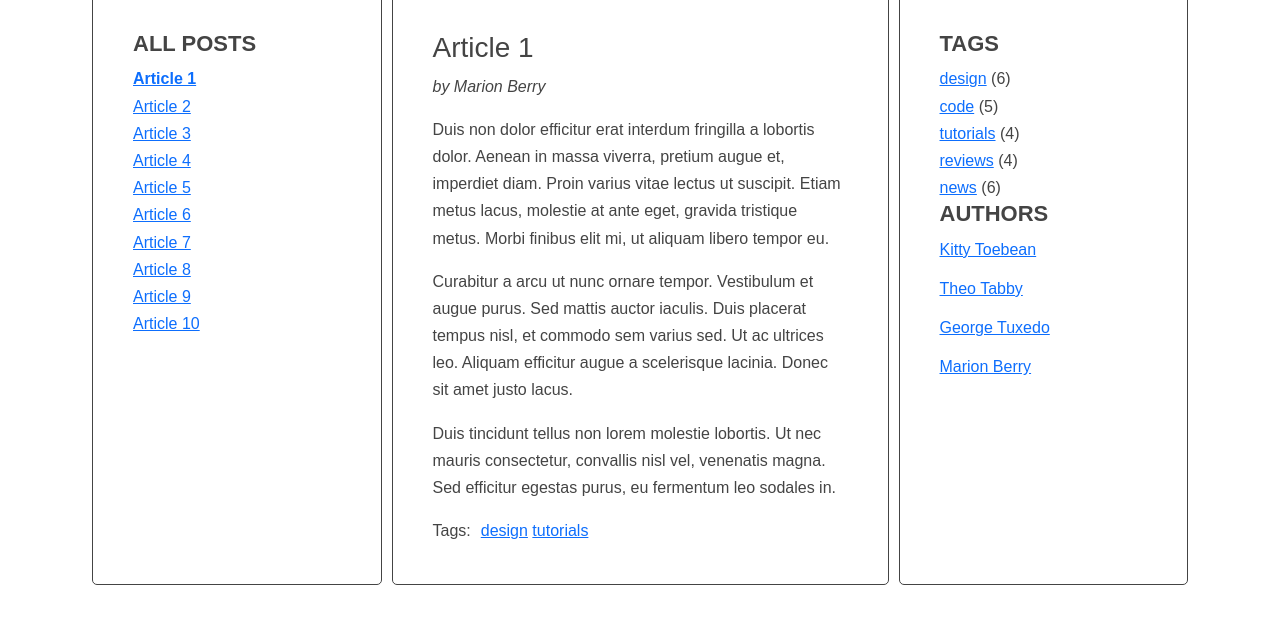
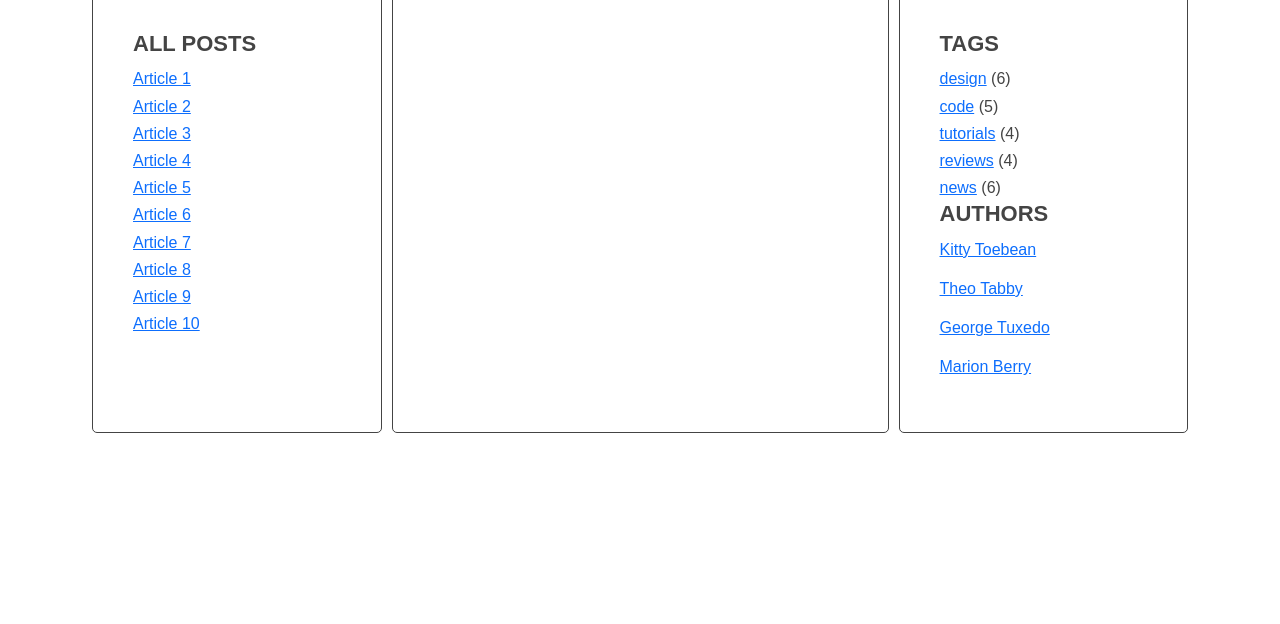
Before and after one commit to Maciej-Lask/javascript-blog, a website: page index.html in a window 1280 px wide. Both pictures are taken after a click on the link "Article 1". Shown: the part 122-746 px from the top of the page. Drawn offline with nearby package versions, Linux system fonts and the light colour scheme.

Commit message:
Update script.js removing active class from links and articles

```diff
--- a/index.html
+++ b/index.html
@@ -6,10 +6,10 @@
     <!--Bootstrap-->
     <link href="https://cdn.jsdelivr.net/npm/bootstrap@5.1.3/dist/css/bootstrap.min.css" rel="stylesheet" integrity="sha384-1BmE4kWBq78iYhFldvKuhfTAU6auU8tT94WrHftjDbrCEXSU1oBoqyl2QvZ6jIW3" crossorigin="anonymous">
     <!--Czcionki-->
-    <link rel="preconnect" href="https://fonts.googleapis.com">
+    <!--<link rel="preconnect" href="https://fonts.googleapis.com">
     <link rel="preconnect" href="https://fonts.gstatic.com" crossorigin>
     <link href="https://fonts.googleapis.com/css2?family=Roboto:wght@100;400;display=swap" rel="stylesheet">
-    <link href="https://fonts.googleapis.com/css2?family=Roboto:ital,wght@0,100;0,300;0,400;0,500;0,700;0,900;1,100;1,300;1,400;1,500;1,700;1,900&family=Work+Sans:wght@300&display=swap" rel="stylesheet">
+    <link href="https://fonts.googleapis.com/css2?family=Roboto:ital,wght@0,100;0,300;0,400;0,500;0,700;0,900;1,100;1,300;1,400;1,500;1,700;1,900&family=Work+Sans:wght@300&display=swap" rel="stylesheet">-->
     <!--plik css-->
     <link rel="stylesheet" href="css/style.css">
     <!-- Ikony -->
--- a/js/script.js
+++ b/js/script.js
@@ -8,9 +8,17 @@ const titleClickHandler = function () {
     /* remove class 'active' from all article links  */
 
     /* add class 'active' to the clicked link */
+    const activeLinks = document.querySelectorAll('.titles a.active');
 
+    for (let activeLink of activeLinks) {
+        activeLink.classList.remove('active');
+    }
     /* remove class 'active' from all articles */
+    const activeArticles = document.querySelectorAll('.posts article.active');
 
+    for (let activeArticle of activeArticles) {
+        activeArticle.classList.remove('active');
+    }
     /* get 'href' attribute from the clicked link */
 
     /* find the correct article using the selector (value of 'href' attribute) */
```
